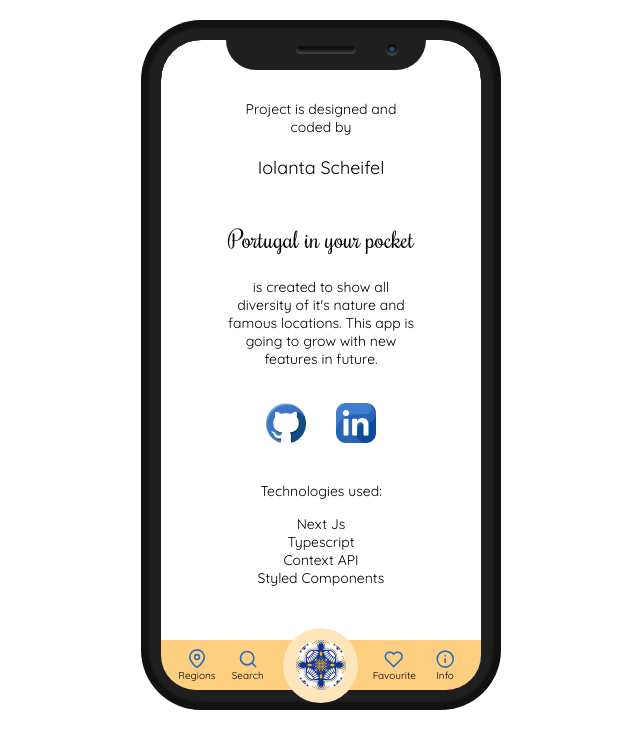
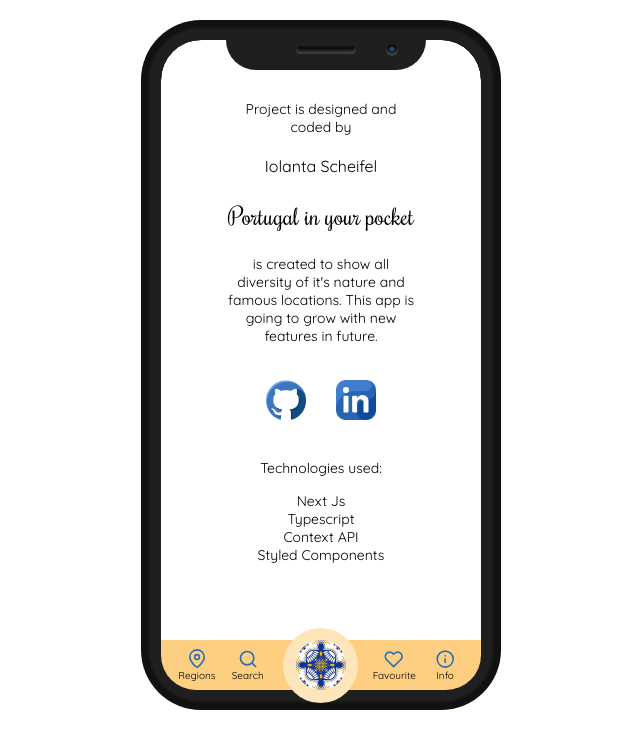
Before and after one commit to Iolanta26/portugal-app, a Next.js app: page /Info in a window 1280 px wide. Shown: the top 748 px of the page, without its empty margins (319-959 px from the left). Built offline with nearby package versions, Linux system fonts and the light colour scheme.

Commit message:
checking scrollbar on windows

```diff
--- a/components/styles/GlobalStyleReset.ts
+++ b/components/styles/GlobalStyleReset.ts
@@ -11,6 +11,7 @@ html, body {
   font-family: 'Quicksand', sans-serif;
   margin: 0;
   padding: 0;
+  overflow: hidden;
 
 }
 
--- a/pages/Info.tsx
+++ b/pages/Info.tsx
@@ -62,8 +62,7 @@ const ProjectText = styled.div`
 `;
 
 const MyName = styled.div`
-  font-size: 18px;
-  margin-bottom: 20px;
+  font-size: 16px;
   margin-top: 20px;
 `;
 
```
